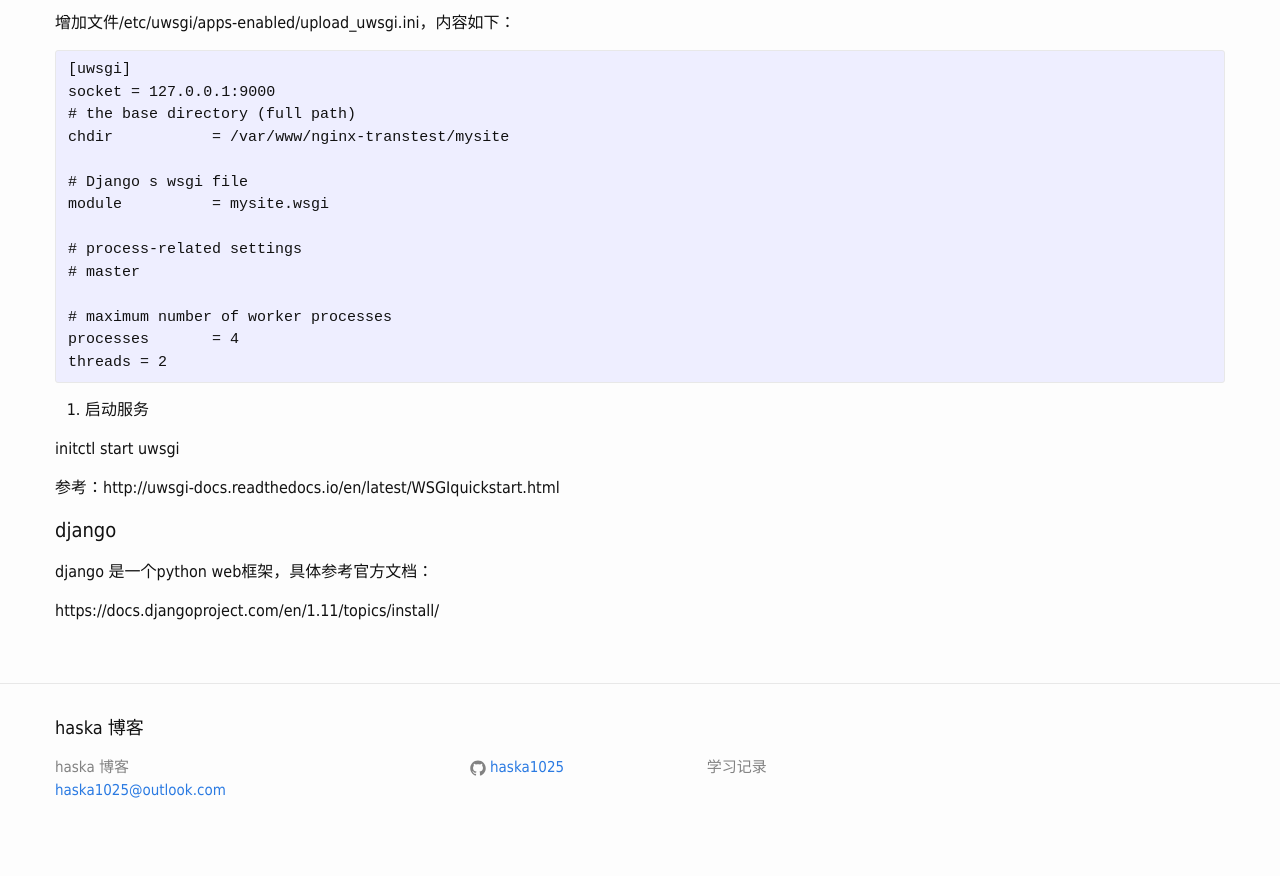
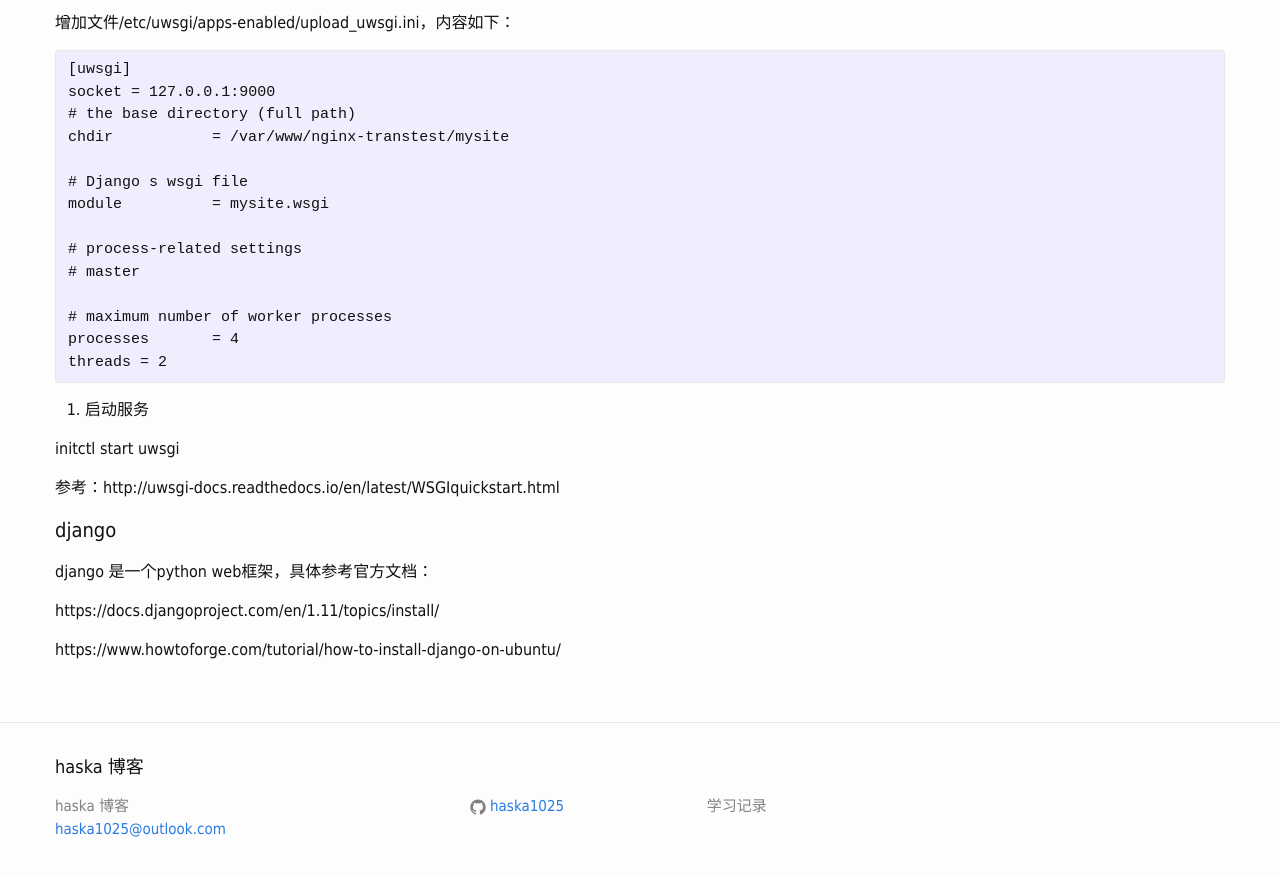
Before and after one commit to haska1025/haska1025.github.io, a Jekyll site: the page built from _posts/2017-12-20-syslog-logstash-http.md, in a window 1280 px wide and 900 px high, scrolled down 2687 px. Shown: the top 876 px of the window. Built offline with Jekyll 4.4.1, drawn with Linux system fonts in a browser that asks for light colours; part of the change alters nothing that is shown.

Commit message:
Add new changes

```diff
--- a/_posts/2017-12-20-syslog-logstash-http.md
+++ b/_posts/2017-12-20-syslog-logstash-http.md
@@ -160,3 +160,5 @@ initctl start uwsgi
 django 是一个python web框架，具体参考官方文档：
 
 https://docs.djangoproject.com/en/1.11/topics/install/
+
+https://www.howtoforge.com/tutorial/how-to-install-django-on-ubuntu/
```
